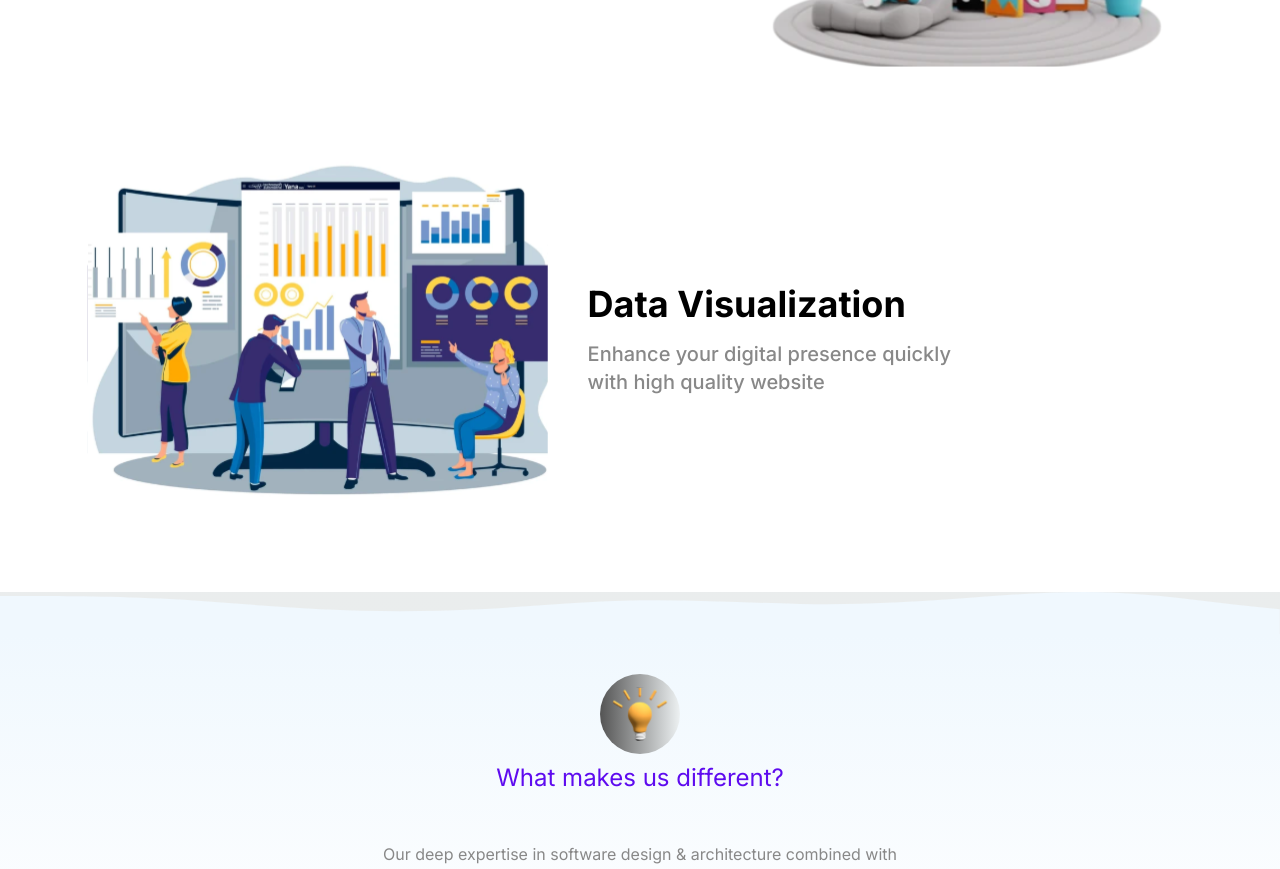
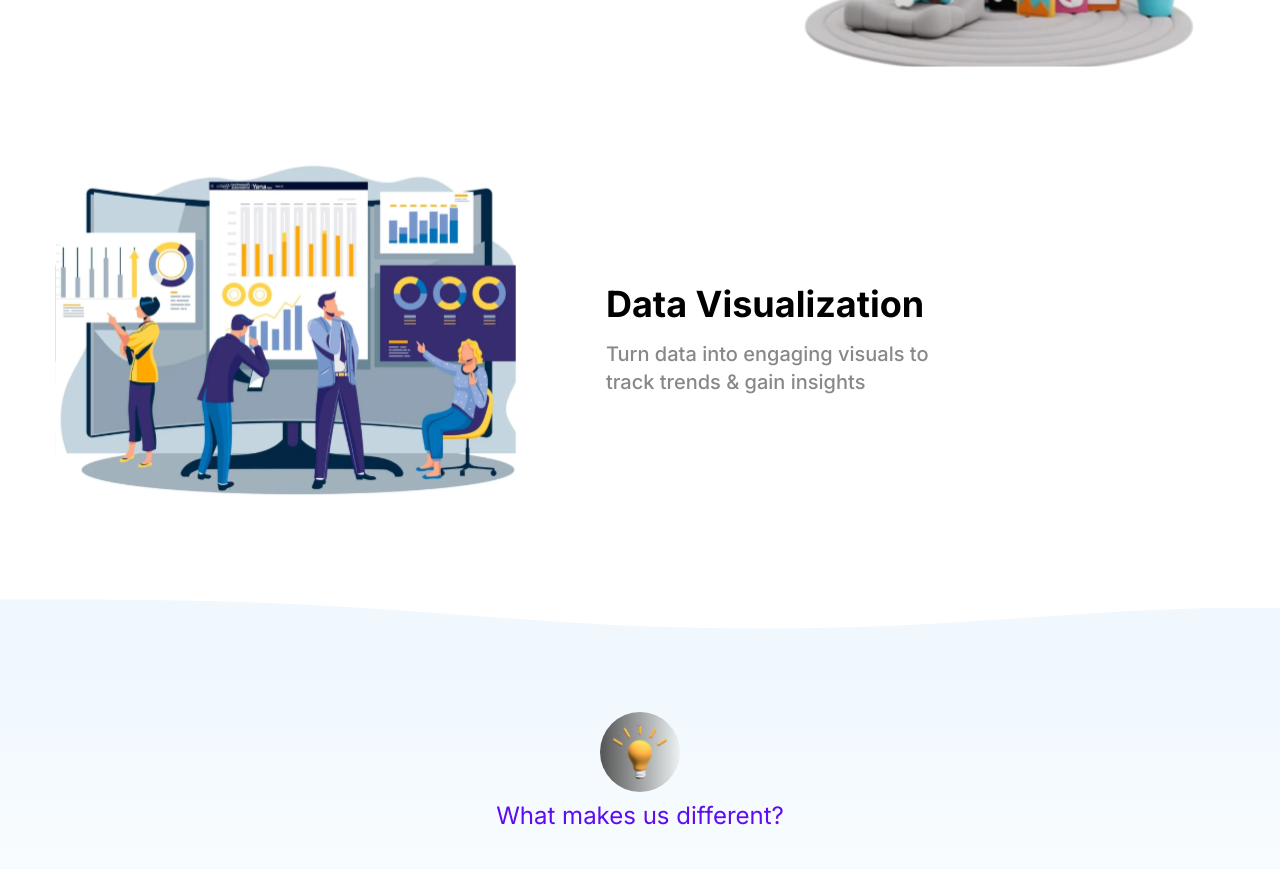
Before and after one commit to codesirpi/landing-site, a Next.js app: page / in a window 1280 px wide. Shown: the part 2180-3049 px from the top of the page. Built offline with nearby package versions, Linux system fonts and the light colour scheme.

Commit message:
fix: used image from tailwind config file

```diff
--- a/app/components/service-provider-section/index.tsx
+++ b/app/components/service-provider-section/index.tsx
@@ -13,17 +13,17 @@ const services = [
   {
     title: "Web Design",
     imge: WebDesignSVG,
-    description: "",
+    description: "Enhance your digital presence quickly with high quality website",
   },
   {
     title: "MVP Builder",
     imge: MVPBuilderSVG,
-    description: "",
+    description: "Go to market with appealing minimum viable product",
   },
   {
     title: "Data Visualization",
     imge: DataVisualizationSVG,
-    description: "",
+    description: "Turn data into engaging visuals to track trends & gain insights",
   },
 ];
 
@@ -68,8 +68,8 @@ export const ServiceProviderSection = () => {
         </div>
     </motion.div>
 
-      <div className="flex w-full">
-        <Image src={WaveImage} alt="wave" />
+      <div className="flex w-full bg-blue-wave h-20 bg-cover bg-white">
+        {/* <Image src={WaveImage} alt="wave" /> */}
       </div>
     </motion.div>
   );
--- a/app/components/service-provider-section/services-container.tsx
+++ b/app/components/service-provider-section/services-container.tsx
@@ -30,7 +30,7 @@ export const ServiceContainer = ({
         x: 0,
         y:0,
         transition: {
-            duration: 2
+          duration: 2
         }
     }}
     viewport={{ once: true }}
@@ -45,12 +45,14 @@ export const ServiceContainer = ({
         <Image src={image} alt={title} className="flex fit" />
       </div>
       {/*description and title section*/}
-      <div className="flex flex-col justify-center items-center lg:items-start text-center lg:text-start text-grey-500">
+      <div className={clsx("flex flex-col justify-center items-center lg:items-start text-center lg:text-start text-grey-500 ", {
+        "lg:mx-8": !isCardIsEven
+      })}>
         <h5 className="text-xl lg:text-4xl font-bold text-black py-4">
           {title}
         </h5>
         <div className="flex  w-full text-center lg:text-start md:w-[60%] lg:w-[60%] font-medium text-xl">
-          Enhance your digital presence quickly with high quality website
+         {description}
         </div>
       </div>
     </motion.div>
--- a/tailwind.config.ts
+++ b/tailwind.config.ts
@@ -45,6 +45,7 @@ const config: Config = {
         "gradient-primary": `linear-gradient(to right, red, green)`,
         "hero-vector": "url('assets/hero/left-side-wave.svg')",
         "white-wave": "url(assets/white-wave.svg)",
+        "blue-wave": "url(assets/wave.svg)",
         "star-button": "url('assets/hero/button-bg.svg')",
         "hero-right-vector": "url('assets/hero/right-blue-vector.png')",
       },
```
